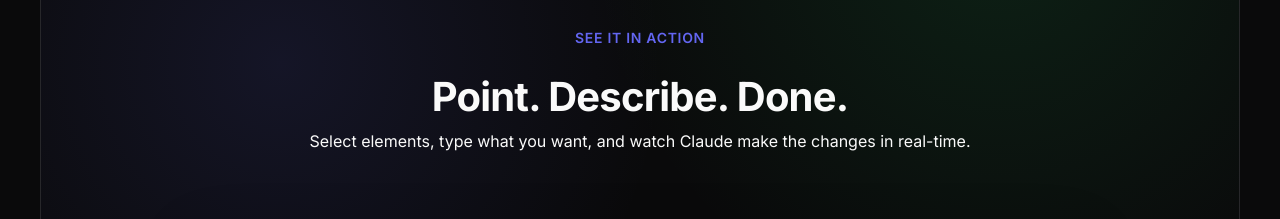
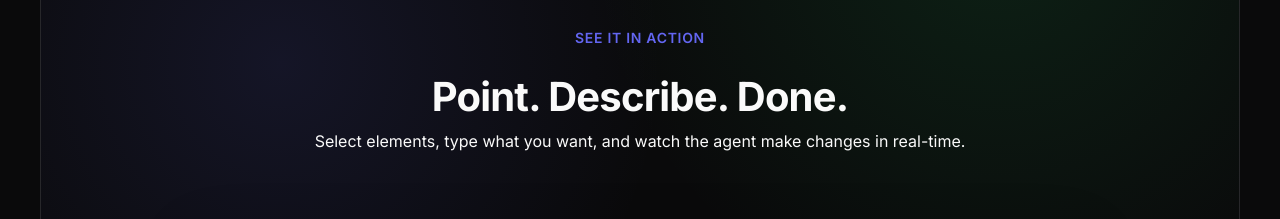
Before and after one commit to donutboyband/eyeglass_site, a React (Vite) app: page / in a window 1280 px wide. Shown: the part 800-1019 px from the top of the page. Built offline with nearby package versions, Linux system fonts and the light colour scheme.

Commit message:
Update user focus request and modify DemoSection text for clarity

```diff
--- a/src/components/DemoSection.tsx
+++ b/src/components/DemoSection.tsx
@@ -7,7 +7,7 @@
         <p className="section-label">See It In Action</p>
         <h2>Point. Describe. Done.</h2>
         <p className="section-sub">
-          Select elements, type what you want, and watch Claude make the changes in real-time.
+          Select elements, type what you want, and watch the agent make changes in real-time.
         </p>
       </div>
       <LandingDemo />
```
Also changed, not shown: 1 other file (tests, documents, lock files or other folders).
